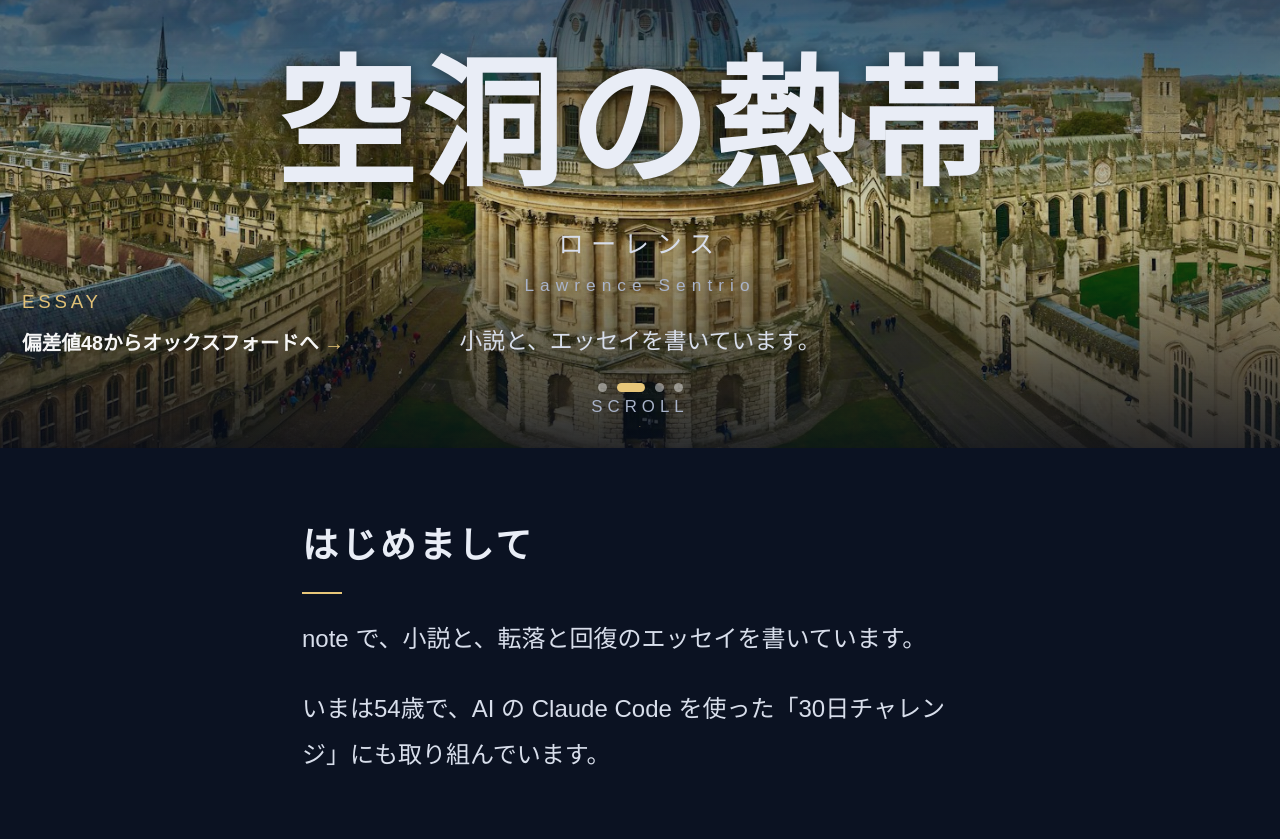
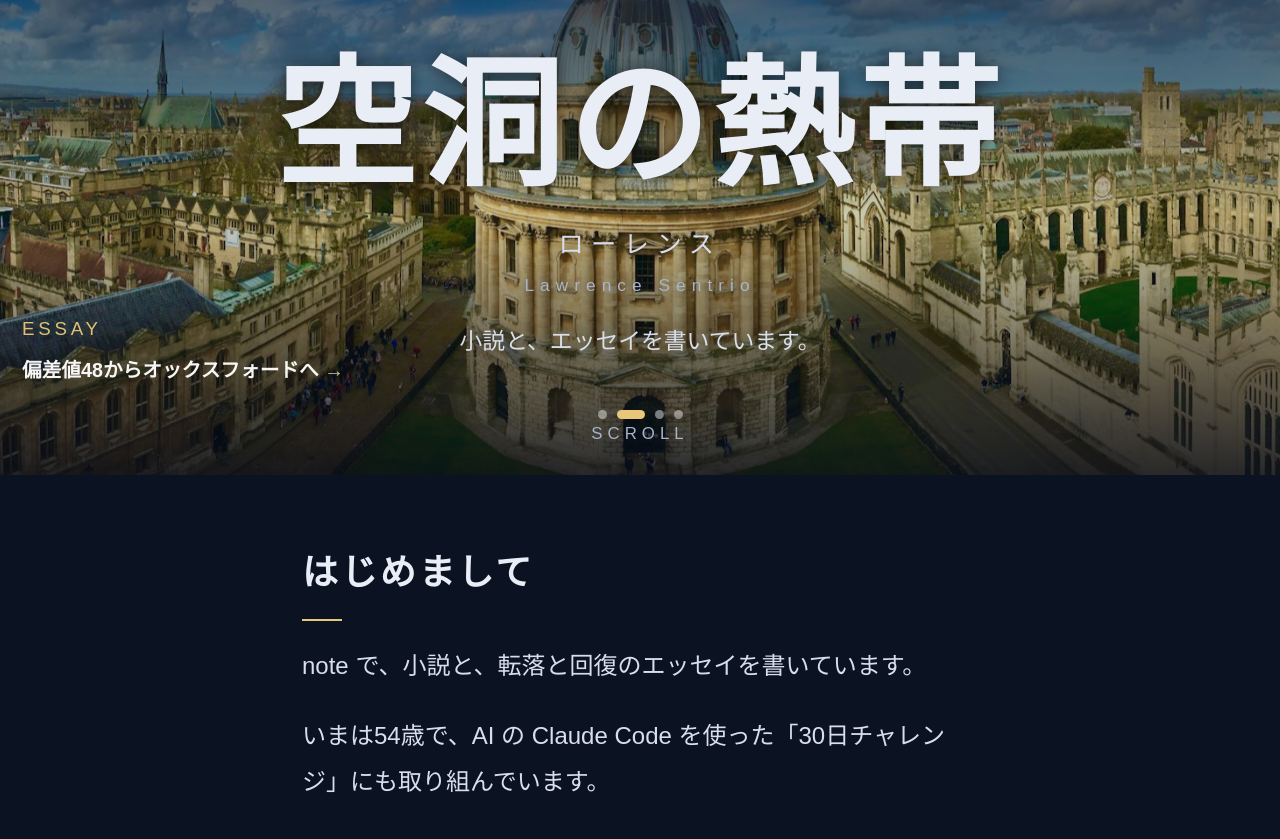
Before and after one commit to lawrencesentrio-hub/lawrencesentrio-hub.github.io, a plain HTML site: page index.html in a window 1280 px wide. Shown: the top 839 px of the page. Drawn offline with Linux system fonts and the light colour scheme; a web font is replaced by a local one.

Commit message:
小さなスマホで、トップの案内文と写真の説明がかぶらないよう、写真の部分の高さの下限を上げた
Co-Authored-By: Claude Opus 5.5 <noreply@anthropic.com>

```diff
--- a/index.html
+++ b/index.html
@@ -22,7 +22,7 @@
     .mincho { font-family: "Shippori Mincho B1", serif; }
 
     /* ---------- いちばん上：写真が左右に流れるスライド ---------- */
-    .hero { position: relative; height: 56svh; min-height: 430px; max-height: 600px; overflow: hidden; touch-action: pan-y; }
+    .hero { position: relative; height: 56svh; min-height: 475px; max-height: 600px; overflow: hidden; touch-action: pan-y; }
     .track { display: flex; height: 100%; transition: transform 1.1s cubic-bezier(.65,0,.35,1); }
     .slide { position: relative; flex: 0 0 100%; height: 100%; overflow: hidden; display: block; color: #fff; text-decoration: none; }
     .cap b::after { content: " →"; color: var(--gold); }
```
